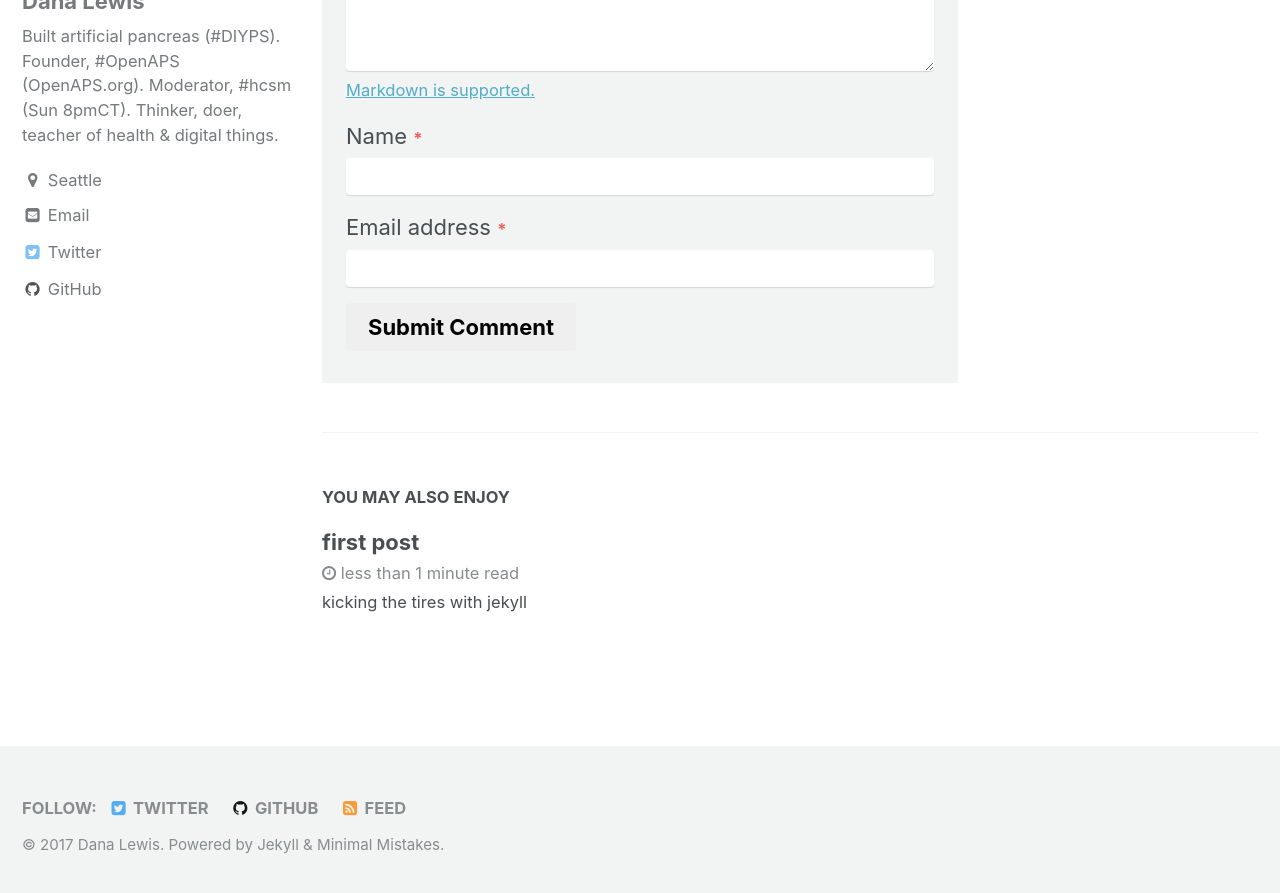
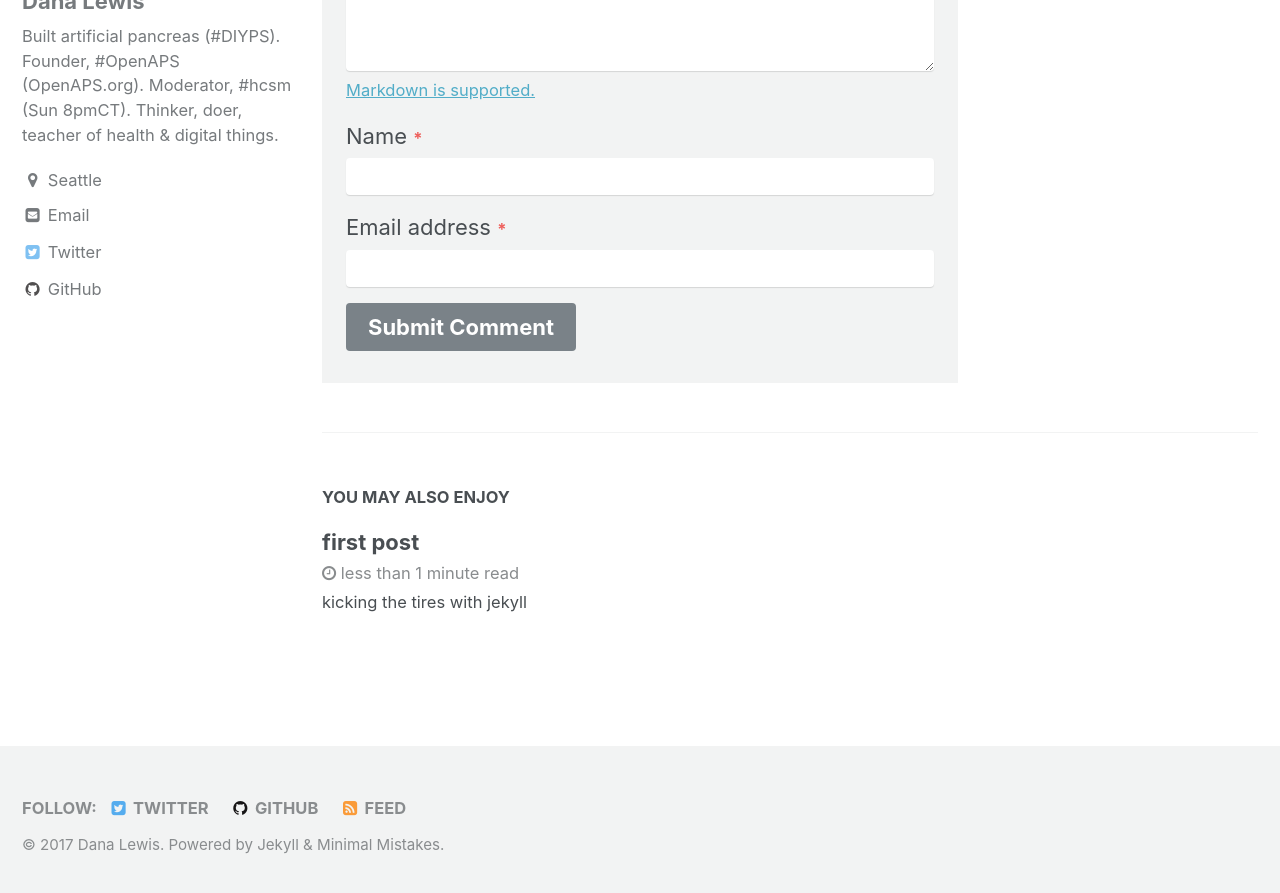
Before and after one commit to danamlewis/research, a Jekyll site: the page built from _posts/2017-09-26-first-post.md, in a window 1280 px wide and 900 px high, scrolled down 2308 px. Shown: the top 893 px of the window. Built offline with Jekyll 4.4.1, drawn with Linux system fonts in a browser that asks for light colours.

Commit message:
attempt button fix

```diff
--- a/_includes/comments.html
+++ b/_includes/comments.html
@@ -103,7 +103,8 @@
           </fieldset> -->
           <fieldset>
 <!--             <label for="comment-form-reply"><input type="checkbox" id="comment-form-reply" name="options[subscribe]" value="email">&nbsp;Notify me of new comments by email.</label> -->
-            <button type="submit" id="comment-form-submit" tabindex="5" class="btn btn--large">{{ site.data.ui-text[site.locale].comment_btn_submit | default: "Submit Comment" }}</button>
+<!--              <button type="submit" id="comment-form-submit" tabindex="5" class="btn btn--large">{{ site.data.ui-text[site.locale].comment_btn_submit | default: "Submit Comment" }}</button> -->
+             <button type="submit" id="comment-form-submit" tabindex="5" class="btn btn--primary btn--large">{{ site.data.ui-text[site.locale].comment_btn_submit | default: "Submit Comment" }}</button>
           </fieldset>
 
         </form>
```
